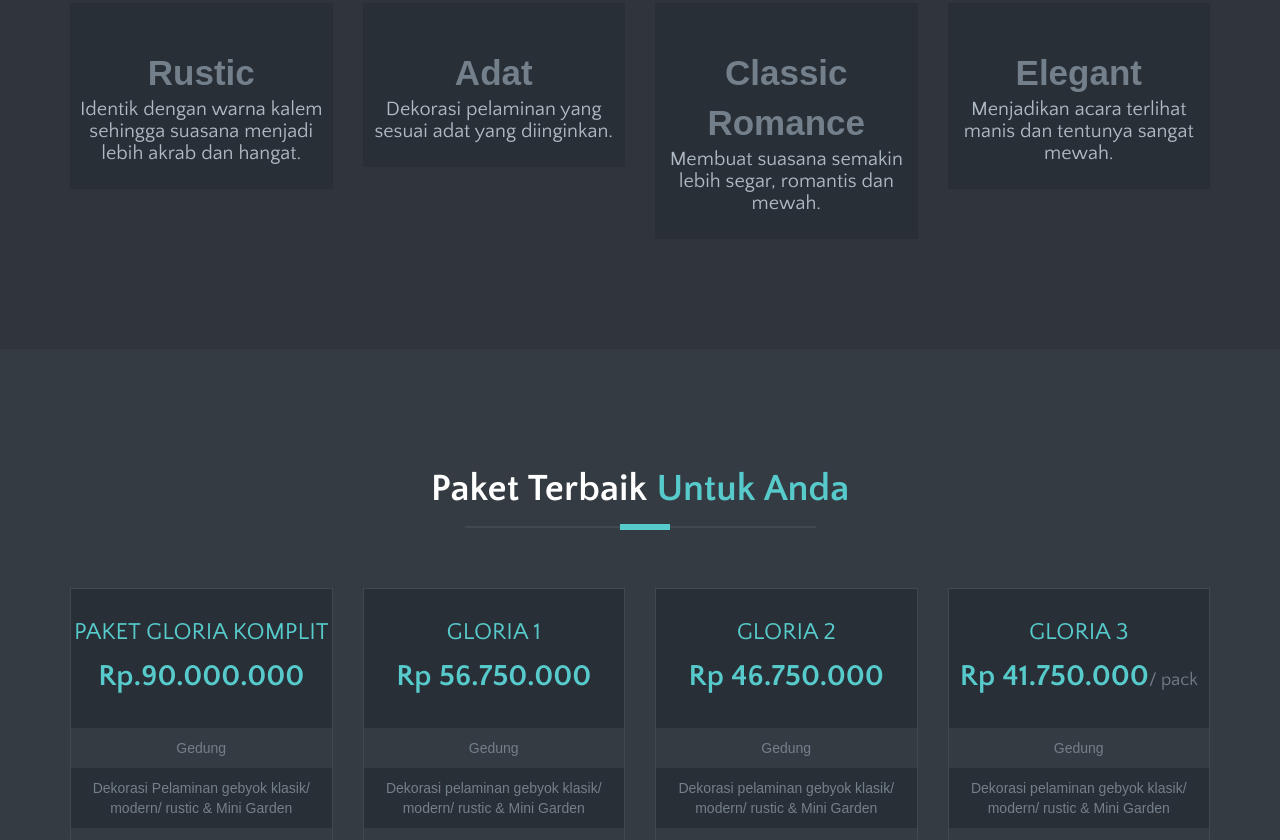
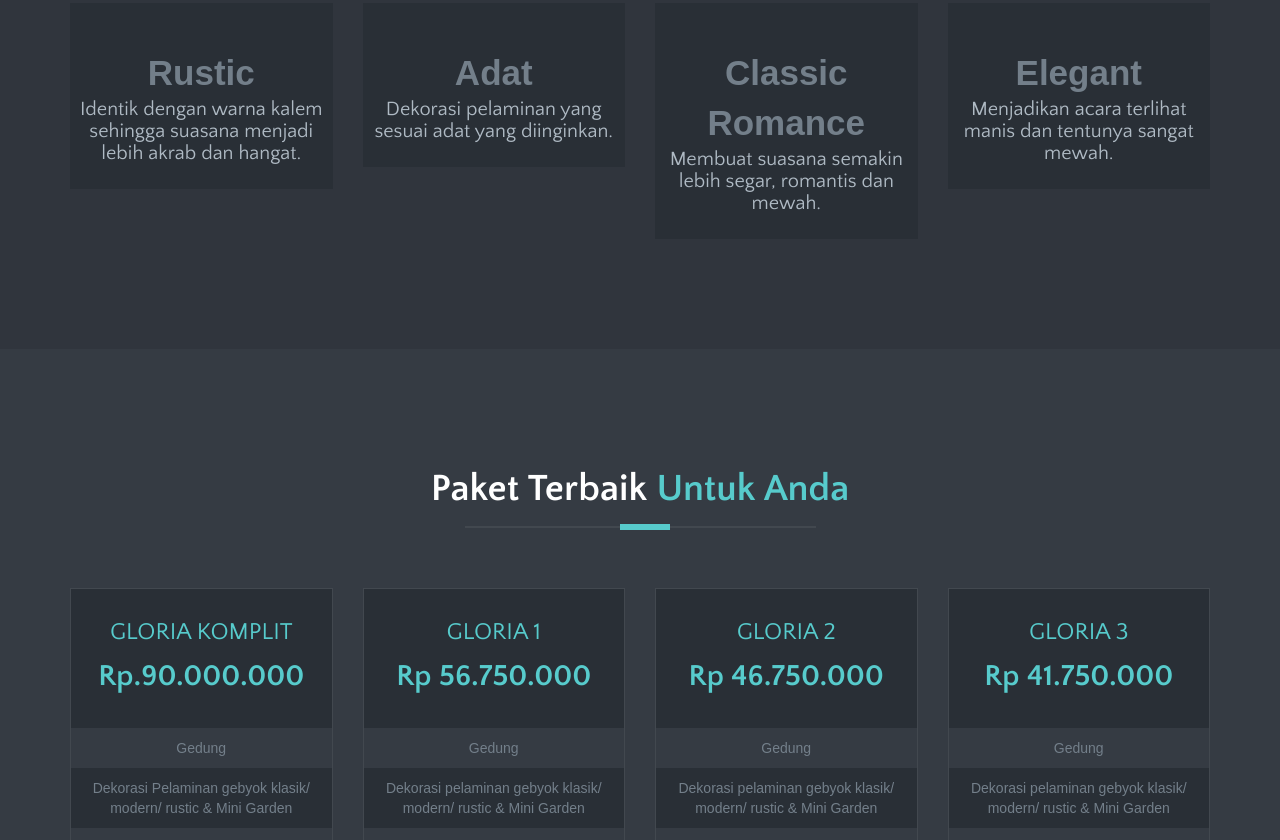
Before and after one commit to dilaerismaseptiana/INCOSCIENZA, a plain HTML site: page index.html in a window 1280 px wide. Shown: the part 4578-5418 px from the top of the page. Drawn offline with nearby package versions, Linux system fonts and the light colour scheme; files that its build step writes are made by us from their sources; a web font is replaced by a local one.

Commit message:
INCOSCIENZA

```diff
--- a/index.html
+++ b/index.html
@@ -537,7 +537,7 @@ Start Counter Section
 
 							<!-- plan name & value -->
 							<div class="price-title">
-								<h3>Paket Gloria Komplit</h3>
+								<h3>Gloria Komplit</h3>
 								<p><strong class="value">Rp.90.000.000</strong></p>
 							</div>
 							<!-- /plan name & value -->
@@ -616,7 +616,7 @@ Start Counter Section
 							<!-- plan name & value -->
 							<div class="price-title">
 								<h3>Gloria 3</h3>
-								<p><strong class="value">Rp 41.750.000</strong>/ pack</p>
+								<p><strong class="value">Rp 41.750.000</strong></p>
 							</div>
 							<!-- /plan name & value -->
 
```
